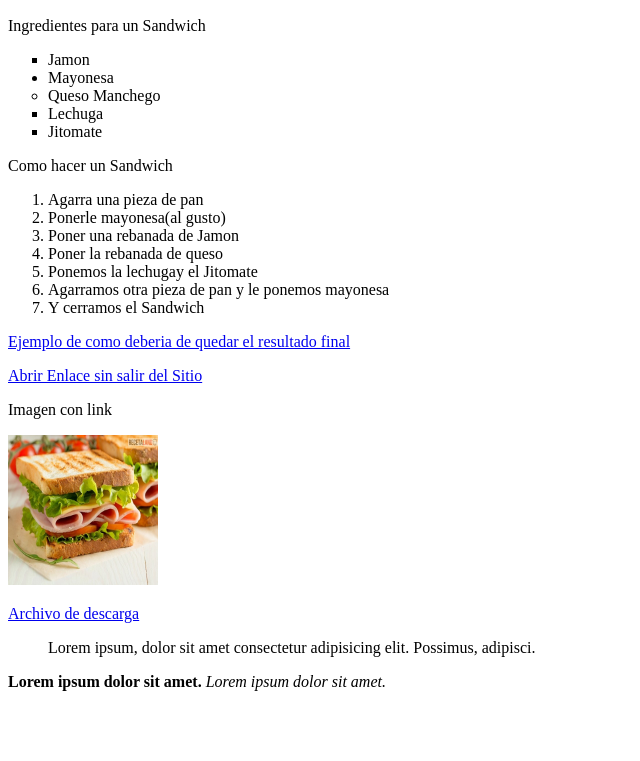
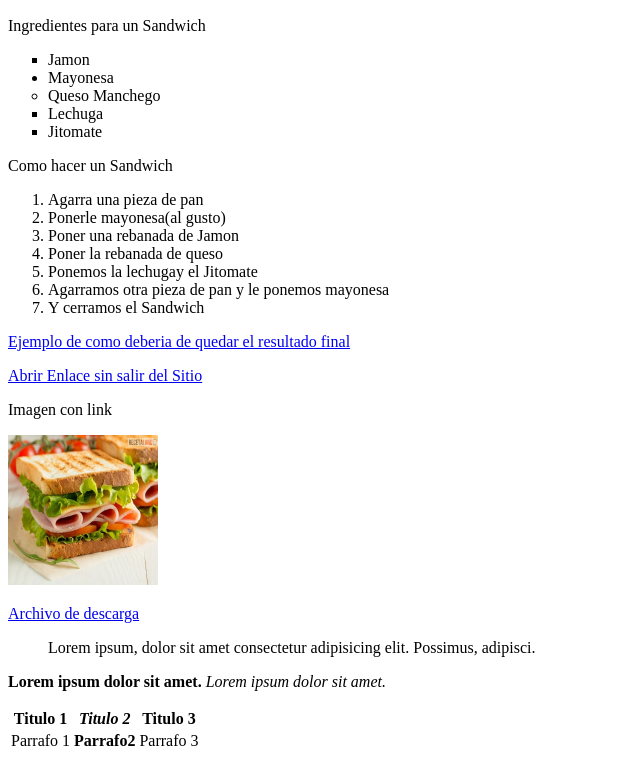
Before and after one commit to ZMB0Y/Proyecto_inicial, a plain HTML site: page index.html in a window 1280 px wide. Shown: the part 941-1702 px from the top of the page, without its empty margins (0-640 px from the left). Before the commit the page ends 1648 px from the top, so only its background shows below. Drawn offline with Linux system fonts and the light colour scheme.

Commit message:
Se agrego tabla

```diff
--- a/index.html
+++ b/index.html
@@ -94,6 +94,23 @@
         <i>Lorem ipsum dolor sit amet.</i>
     </p>
 
+    <table>
+        <tr>
+            <th>Titulo 1</th>
+            <th>
+                <i>Titulo 2</i>
+            </th>
+            <th>Titulo 3</th>
+        </tr>
+        <tr>
+            <td>Parrafo 1</td>
+            <td>
+                <strong>Parrafo2</strong>
+            </td>
+            <td>Parrafo 3</td>
+        </tr>
 
+
+    </table>
 </body>
 </html
```
